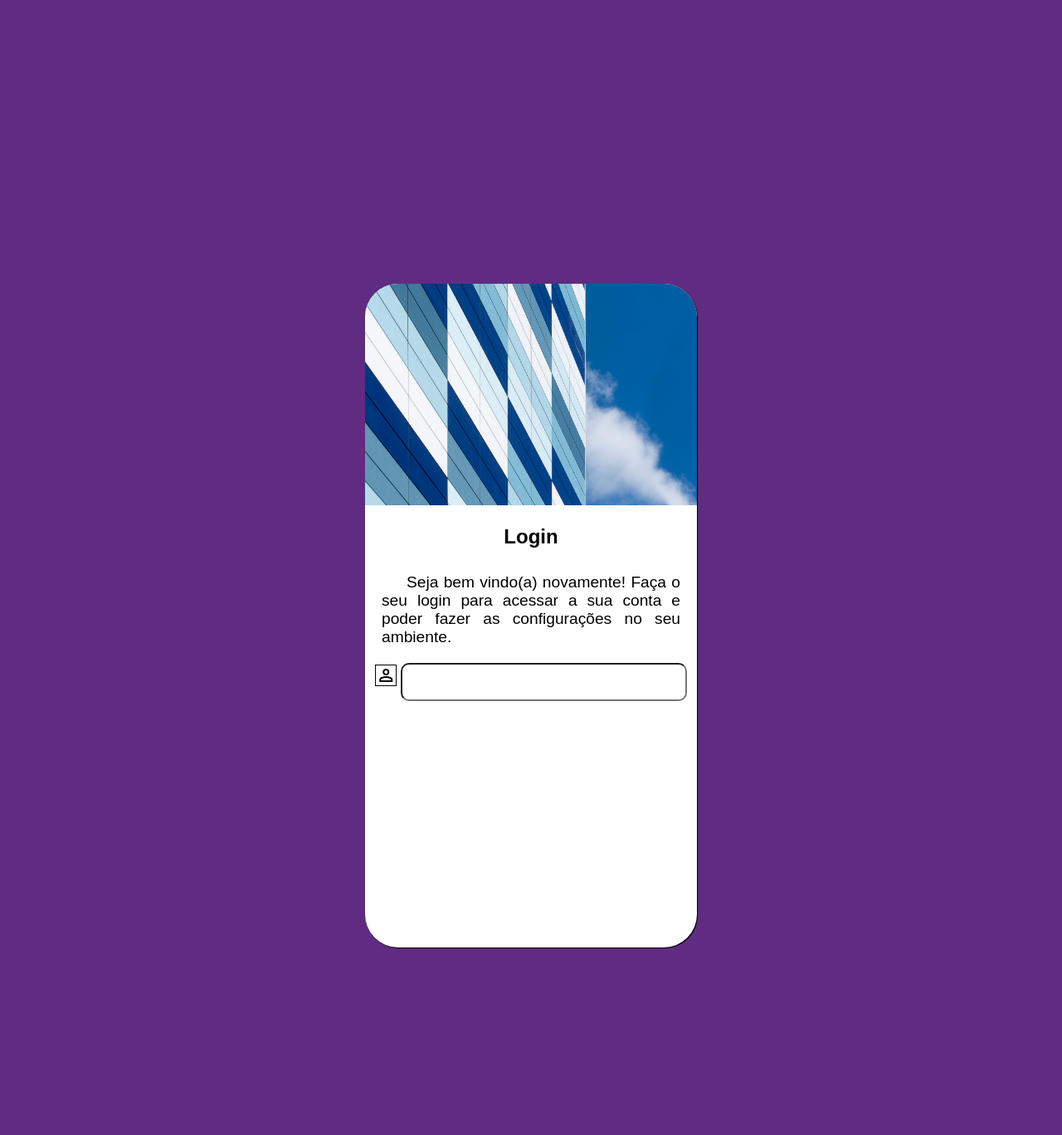
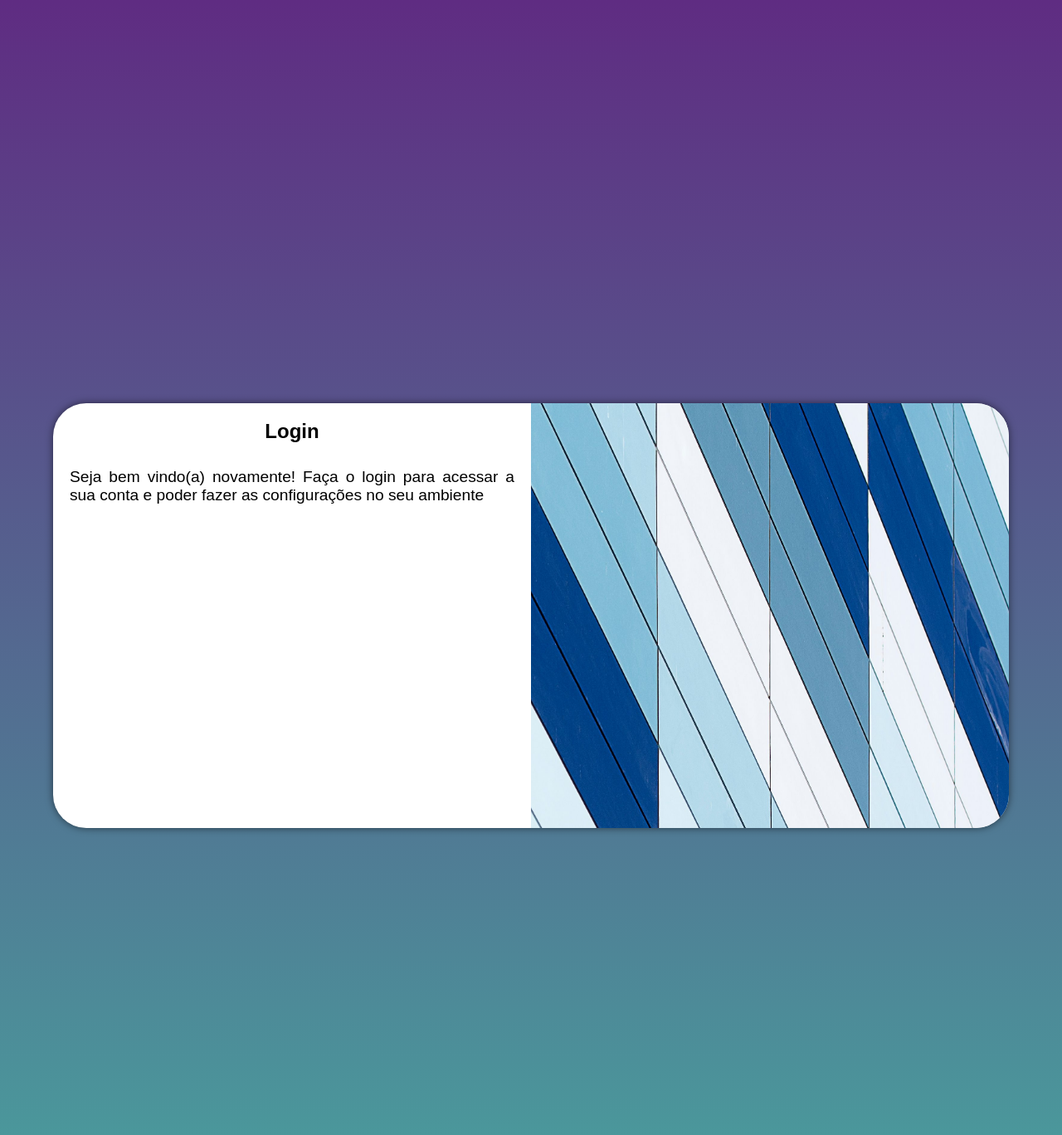
Before and after one commit to msilvabernardes/tela-login, a PHP site: page / in a window 1280 px wide. Shown: the top 1368 px of the page at 83% size. Run offline with PHP 8.4, Linux system fonts and the light colour scheme.

Commit message:
atualização projeto login

```diff
--- /dev/null
+++ b/estilos/media-query.css
@@ -0,0 +1,65 @@
+@charset "UTF8";
+
+/*
+Paleta de cores:
+    Verde: #49a09d
+    Lilás: #5f2c82
+*/
+
+/*
+Typical Device Breakpoints
+--------------------------
+Pequenas: até 600px
+Celular: 600px ~ 768px
+Tablet: 768px ~ 992px
+Desktop: 992px ~ 1200px
+Grandes: acima de 1200px
+*/
+
+@media screen and (min-width: 768px) and (max-width:992px) {
+
+    body{
+        background-image: linear-gradient(to top, #49a09d, #5f2c82);
+    }
+
+    main {
+        width: 90vw;
+        height: 40vw;
+    }
+
+    section#login > div#imagem {
+        float: left;
+        width: 30%;
+        height: 100vw;
+        background-position: center;
+    }
+    section#login > div#formulario{
+       float: right;
+        width: 70%;
+    }
+}
+
+@media screen and (min-width: 992px) {
+
+    body{
+        background-image: linear-gradient(to top, #49a09d, #5f2c82);
+    }
+
+    main {
+        width: 90vw;
+        height: 40vw;
+    }
+
+    section#login > div#imagem {
+        float: right;
+        width: 50%;
+        height: 100vw;
+        background-size: cover;
+        background-position: center;
+
+    }
+    section#login > div#formulario{
+       float: left;
+        width: 50%;
+    }
+}
--- a/estilos/styles.css
+++ b/estilos/styles.css
@@ -10,7 +10,6 @@ Paleta de cores:
     font-family: Arial, Helvetica, sans-serif;
     margin: 0px;
     padding: opx;
-
 }
 
 body{
@@ -29,14 +28,25 @@ main {
     width: 400px;
     background-color: white;
     border-radius: 40px;
-    box-shadow: 1px 1px 1px black;
+    box-shadow: 0px 0px 10px rgba(0, 0, 0, 0.548);
+    overflow: hidden;
+    transition: all 0.3s;
+    transition-timing-function: ease;
+
 }
 
-main > section > div > img {
+section#login > div#imagem {
+
+    background-image: url(../imagens/metal.jpg);
     width: 100%;
-    margin-top: 0px;
-    border-radius: 40px 40px 0px 0px;
+    height: 300px;
+    background-size: cover;
+    display: block;
 
+}
+
+section#login > div#formulario{
+    display: block;
 }
 
 main > section > div > h1 {
@@ -46,21 +56,8 @@ main > section > div > h1 {
 
 main > section > div > p {
     padding: 10px;
-    text-indent: 30px;
     text-align: justify;
     margin-left: 10px;
     margin-right: 10px;
     font-size: 1.2em;
 }
-div#usuario{
-    padding: 10px;
-    text-align: center;
-}
-
-main > section > form > div#usuario > input {
-    height: 40px;
-    border-radius: 10px;
-}
-#icusuario {
-    border: 1px solid black;
-}
--- a/index.html
+++ b/index.html
@@ -5,29 +5,30 @@
     <meta name="viewport" content="width=device-width, initial-scale=1.0">
     <title>Login</title>
     <link rel="stylesheet" href="estilos/styles.css">
+    <link rel="stylesheet" href="estilos/media-query.css">
     <link rel="stylesheet" href="https://fonts.googleapis.com/css2?family=Material+Symbols+Outlined:opsz,wght,FILL,GRAD@24,400,0,0&icon_names=person" />
 </head>
 <body>
     <main>
-        <section id="login">
+        <section id="login" >
             <div id="imagem">
-                <img src="imagens/metal.jpg" alt="">
+
+                <!--Imagem em CSS-->
+
             </div>
 
             <div id="formulario">
                 <h1>Login</h1>
-                <p>Seja bem vindo(a) novamente! Faça o seu login para acessar a sua conta e poder fazer as configurações no seu ambiente.</p>
+                <p>Seja bem vindo(a) novamente! Faça o login para acessar a sua conta e poder fazer as configurações no seu ambiente</p>
+
+                <form action="login.php" method="post">
+
+                </form>
+
             </div>
 
-         <form action="login.php" method="post">
-            <div id="usuario">
-                <label for="iusuario"><span id="icusuario" class="material-symbols-outlined">person</span></label>
-                <input type="email" name="usuario" id="iusuario" size="40px">
-            </div>
-        </form>
+        </section>
 
-
-        </section>
     </main>
 </body>
 </html>
--- a/login.php
+++ b/login.php
@@ -0,0 +1 @@
+Seus dados foram enviados!
```
